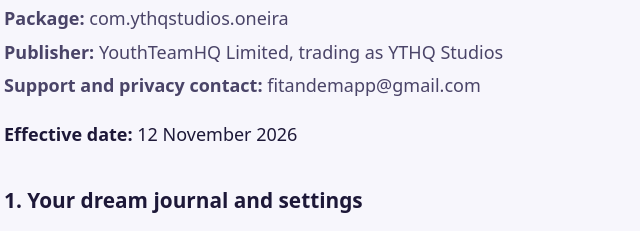
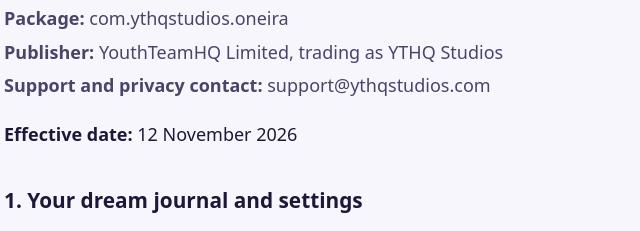
Before and after one commit to dkhiggins89/dkhiggins89.github.io, a plain HTML site: page moonlatch/privacy.html in a window 1280 px wide. Shown: the part 155-386 px from the top of the page, 246-886 px from the left. Drawn offline with Linux system fonts and the light colour scheme.

Commit message:
Use support@ythqstudios.com on remaining pages
Co-Authored-By: Claude Opus 5.5 <noreply@anthropic.com>
Claude-Session: https://claude.ai/code/session_013GxVnXH8wG6PggYi2S1f3d

```diff
--- a/moonlatch/privacy.html
+++ b/moonlatch/privacy.html
@@ -7,7 +7,7 @@
 <p class="detail"><strong>App:</strong> Moonlatch: Lucid Dream &amp; Sleep</p>
 <p class="detail"><strong>Package:</strong> com.ythqstudios.oneira</p>
 <p class="detail"><strong>Publisher:</strong> YouthTeamHQ Limited, trading as YTHQ Studios</p>
-<p class="detail"><strong>Support and privacy contact:</strong> fitandemapp@gmail.com</p>
+<p class="detail"><strong>Support and privacy contact:</strong> support@ythqstudios.com</p>
 <p><strong>Effective date:</strong> 12 November 2026</p>
 
 <h2>1. Your dream journal and settings</h2>
@@ -46,7 +46,7 @@
 <p>If you email us, we receive your email address and what you write. We use it only to answer you and to handle privacy requests, and we keep the correspondence only as long as needed. Email is handled through our provider, Google (Gmail).</p>
 
 <h2>9. Your rights</h2>
-<p>Depending on where you live, you may have rights to access, correct, erase, restrict or object to processing of your personal data, to data portability, and to withdraw consent. <strong>You can object to processing based on legitimate interests.</strong> Contact fitandemapp@gmail.com for support or to make a request. We will never ask for your password or payment details. Because your journal stays on your device, you control it directly through the app's export and delete options. For information held by Google, use the controls in your Google account and Android settings.</p>
+<p>Depending on where you live, you may have rights to access, correct, erase, restrict or object to processing of your personal data, to data portability, and to withdraw consent. <strong>You can object to processing based on legitimate interests.</strong> Contact support@ythqstudios.com for support or to make a request. We will never ask for your password or payment details. Because your journal stays on your device, you control it directly through the app's export and delete options. For information held by Google, use the controls in your Google account and Android settings.</p>
 <p>You can complain to your data protection authority. In the UK this is the <a href="https://ico.org.uk/make-a-complaint/">Information Commissioner's Office (ICO)</a>.</p>
 
 <h2>10. Audience and health</h2>
@@ -54,4 +54,4 @@
 
 <h2>11. This page and changes</h2>
 <p>This page is hosted on GitHub Pages; GitHub may process request information such as IP addresses to run and secure its service (see the <a href="https://docs.github.com/en/site-policy/privacy-policies/github-general-privacy-statement">GitHub privacy statement</a>). The page contains no ads, tracking scripts or cookies set by us. We will update this policy if the app's data handling changes; the effective date above shows the current version.</p>
-<footer>YTHQ Studios · Moonlatch: Lucid Dream &amp; Sleep<br><a href="mailto:fitandemapp@gmail.com">Contact support and privacy</a></footer></main></body></html>
+<footer>YTHQ Studios · Moonlatch: Lucid Dream &amp; Sleep<br><a href="mailto:support@ythqstudios.com">Contact support and privacy</a></footer></main></body></html>
```
Also changed, not shown: crochettally/index.html (+1 -1 lines), night-flight/index.html (+1 -1 lines), night-flight/privacy.html (+3 -3 lines).
